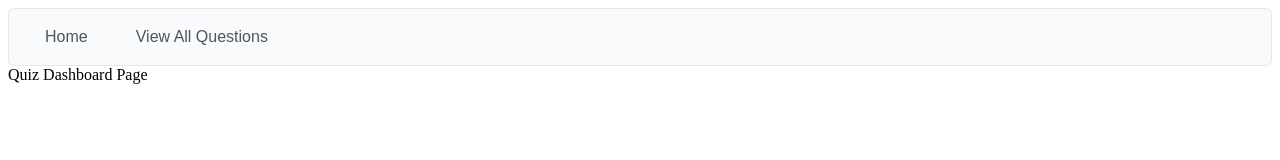
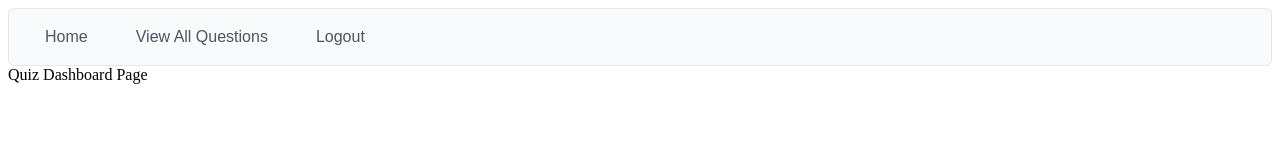
Before and after one commit to GouriNK/quiz-nextjs-app, a Next.js app: page /quiz/dashboard in a window 1280 px wide. Shown: the top 160 px of the page. Built offline with nearby package versions, Linux system fonts and the light colour scheme; a web font is replaced by a local one.

Commit message:
Change from ui to components folder

```diff
--- a/app/ui/navbar.tsx
+++ b/app/components/navbar.tsx
@@ -3,6 +3,11 @@ import { Menubar } from 'primereact/menubar';
 import { MenuItem } from 'primereact/menuitem';
 
 export default function Navbar() {
+
+    const signOut = () => {
+        console.log('Logout here!');
+    }
+
     const items: MenuItem[] = [
         {
             label: 'Home',
@@ -13,6 +18,13 @@ export default function Navbar() {
             label: 'View All Questions',
             icon: 'pi pi-star',
              url: '/quiz/all/view'
+        },
+        {
+            label: 'Logout',
+            icon: 'pi pi-star',
+            command: () => {
+                signOut();
+            }
         },
         // {
         //     label: 'Projects',
--- a/app/quiz/layout.tsx
+++ b/app/quiz/layout.tsx
@@ -1,4 +1,5 @@
-import Navbar from '@/app/ui/navbar';
+import Navbar from "../components/navbar";
+
 
 export default function Layout({ children }: { children: React.ReactNode }) {
   return (
--- a/app/quiz/question/[id]/edit/page.tsx
+++ b/app/quiz/question/[id]/edit/page.tsx
@@ -1,9 +1,9 @@
 'use client';
 
 import { QuestionType } from "@/app/lib/definitions";
-import QuestionForm from "@/app/ui/quiz/question-form";
 import { useEffect, useState } from "react";
 import { useRouter } from "next/navigation";
+import QuestionForm from "@/app/components/quiz/question-form";
 
 export default function Page({ params }: { params: { id: string } }) {
 
--- a/app/quiz/question/create/page.tsx
+++ b/app/quiz/question/create/page.tsx
@@ -1,7 +1,7 @@
 'use client';
 
+import QuestionForm from "@/app/components/quiz/question-form";
 import { QuestionType } from "@/app/lib/definitions";
-import QuestionForm from "@/app/ui/quiz/question-form";
 import { useRouter } from "next/navigation";
 
 export default function Page() {
```
Also changed, not shown: app/quiz/[domain]/test/page.tsx (+1 -1 lines), app/components/quiz/question-form.tsx (renamed from app/ui/quiz/question-form.tsx), app/components/quiz/question-set.tsx (renamed from app/ui/quiz/question-set.tsx), app/components/quiz/question.module.css (renamed from app/ui/quiz/question.module.css), app/components/quiz/question.tsx (renamed from app/ui/quiz/question.tsx), app/components/quiz/test-progress.tsx (renamed from app/ui/quiz/test-progress.tsx).
